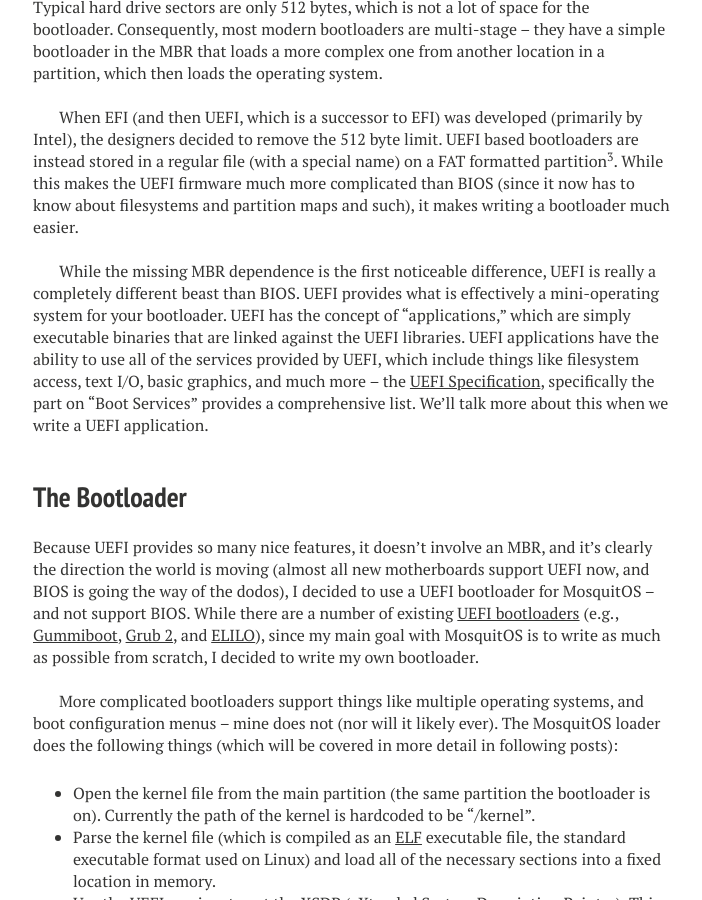
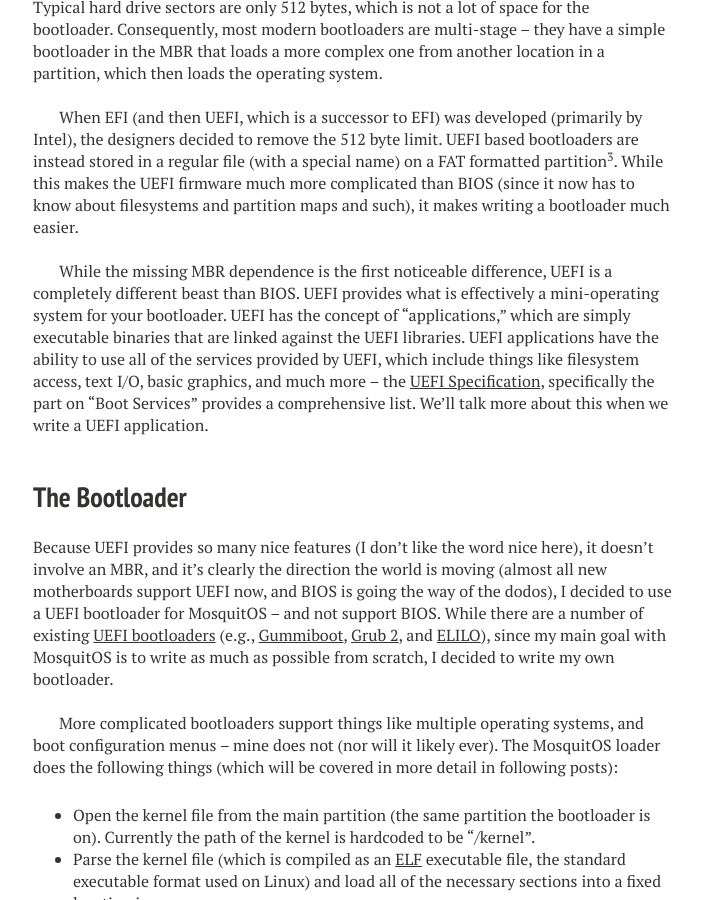
Before and after one commit to kmmoore/kmmoore.github.io, a Jekyll site: the page built from _posts/2014-10-06-uefi-and-bootloaders.md, in a window 1280 px wide and 900 px high, scrolled down 1411 px. Shown: the whole window, without its empty margins (287-989 px from the left). Built offline with Jekyll 4.4.1, drawn with Linux system fonts in a browser that asks for light colours; nearby versions of some CDN libraries; comment, search, counter and statistics services are not loaded.

Commit message:
[EDITS] Made some edits to the prose, I like it otherwise.

```diff
--- a/_posts/2014-10-06-uefi-and-bootloaders.md
+++ b/_posts/2014-10-06-uefi-and-bootloaders.md
@@ -52,14 +52,14 @@ When EFI (and then UEFI, which is a successor to EFI) was developed (primarily b
 
 
 
-While the missing MBR dependence is the first noticeable difference, UEFI is really a completely different beast than BIOS. UEFI provides what is effectively a mini-operating system for your bootloader. UEFI has the concept of "applications," which are simply executable binaries that are linked against the UEFI libraries. UEFI applications have the ability to use all of the services provided by UEFI, which include things like filesystem access, text I/O, basic graphics, and much more -- the [UEFI Specification](http://www.uefi.org/specifications), specifically the part on "Boot Services" provides a comprehensive list. We'll talk more about this when we write a UEFI application.
+While the missing MBR dependence is the first noticeable difference, UEFI is a completely different beast than BIOS. UEFI provides what is effectively a mini-operating system for your bootloader. UEFI has the concept of "applications," which are simply executable binaries that are linked against the UEFI libraries. UEFI applications have the ability to use all of the services provided by UEFI, which include things like filesystem access, text I/O, basic graphics, and much more -- the [UEFI Specification](http://www.uefi.org/specifications), specifically the part on "Boot Services" provides a comprehensive list. We'll talk more about this when we write a UEFI application.
 
 
 
 The Bootloader
 --------------
 
-Because UEFI provides so many nice features, it doesn't involve an MBR, and it's clearly the direction the world is moving (almost all new motherboards support UEFI now, and BIOS is going the way of the dodos), I decided to use a UEFI bootloader for MosquitOS -- and not support BIOS. While there are a number of existing [UEFI bootloaders](https://wiki.ubuntu.com/EFIBootLoaders) (e.g., [Gummiboot](http://freedesktop.org/wiki/Software/gummiboot/), [Grub 2](http://www.gnu.org/software/grub/), and [ELILO](http://sourceforge.net/projects/elilo/)), since my main goal with MosquitOS is to write as much as possible from scratch, I decided to write my own bootloader.
+Because UEFI provides so many nice features (I don't like the word nice here), it doesn't involve an MBR, and it's clearly the direction the world is moving (almost all new motherboards support UEFI now, and BIOS is going the way of the dodos), I decided to use a UEFI bootloader for MosquitOS -- and not support BIOS. While there are a number of existing [UEFI bootloaders](https://wiki.ubuntu.com/EFIBootLoaders) (e.g., [Gummiboot](http://freedesktop.org/wiki/Software/gummiboot/), [Grub 2](http://www.gnu.org/software/grub/), and [ELILO](http://sourceforge.net/projects/elilo/)), since my main goal with MosquitOS is to write as much as possible from scratch, I decided to write my own bootloader.
 
 
 
```
Also changed, not shown: _posts/2014-10-08-build-systems.md (+1 -1 lines).
